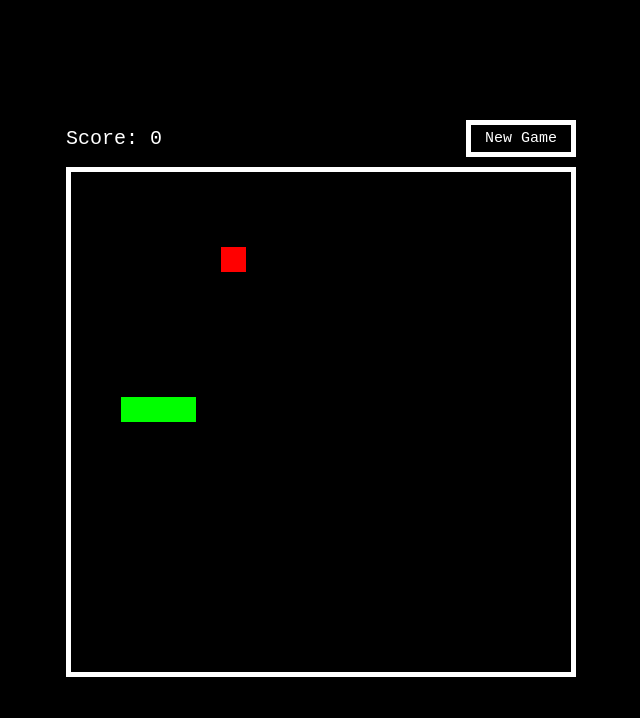
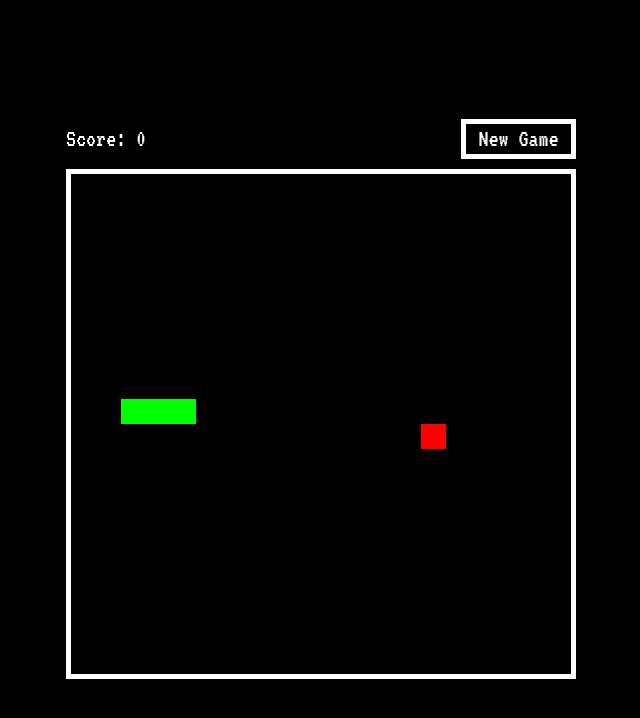
Before and after one commit to asemarian/snake, a plain HTML site: page index.html in a window 1280 px wide. Both pictures are taken after a click on the button "New Game". Shown: the whole page, without its empty margins (319-959 px from the left). Drawn offline with Linux system fonts and the light colour scheme.

Commit message:
added audio, favicon + some refactoring

```diff
--- a/index.html
+++ b/index.html
@@ -5,6 +5,7 @@
     <meta charset="UTF-8">
     <meta name="viewport" content="width=device-width, initial-scale=1.0">
     <link rel="stylesheet" href="style.css">
+    <link rel="shortcut icon" href="favicon.ico" type="image/x-icon">
     <title>Snake</title>
 </head>
 
--- a/script.js
+++ b/script.js
@@ -1,17 +1,14 @@
 const canvas = document.querySelector("canvas");
-
 const context = canvas.getContext("2d");
-const startGameButton = document.querySelector("#start");
 const newGameButton = document.querySelector("#new-game");
-
 const currentScore = document.querySelector("p");
-
+const eatingSound = new Audio("./audio/eating.wav");
+const losingSound = new Audio("./audio/losing.wav");
+const newGameSound = new Audio("./audio/newgame.wav");
 const cell = 25;
-let score = 0;
+let score = 0, head, food;
 let highScore = localStorage.getItem("highScore") || 0;
-
-// context.fillStyle = "magenta";
-// context.fillRect(9 * cell, 9 * cell, cell, cell);
+let direction = "left";
 let snake = [
     {
         x: 9 * cell,
@@ -27,11 +24,7 @@ let snake = [
     }
 ];
 
-
-
-let direction = "left";
 document.addEventListener("keydown", ({ keyCode }) => {
-    console.log(keyCode);
     switch (keyCode) {
         case 37:
             direction = direction === "right" ? "right" : "left";
@@ -54,23 +47,24 @@ const getRandomPosition = () => {
         y: cell * Math.floor(Math.random() * 20)
     }
 }
-let food = getRandomPosition();
-let head;
 
-const endGame = () => {
+const checkSelfCollision = () => {
     if (snake.some(cell => head.x === cell.x && head.y === cell.y)) {
-        context.globalAlpha = 0.5;
-        ;
+        context.fillStyle = "#00000080";
+        context.fillRect(0, 0, 500, 500);
+        losingSound.currentTime = 0;
+        losingSound.play();
         clearInterval(interval);
     }
+}
 
-}
+food = getRandomPosition();
 
 const game = () => {
     // clear screen
     context.fillStyle = "black";
     context.fillRect(0, 0, 500, 500);
-    // context.globalAlpha = "0.1"
+
     // draw snake
     for (let box of snake) {
         context.fillStyle = "lime";
@@ -81,8 +75,7 @@ const game = () => {
     context.fillStyle = "red";
     context.fillRect(food.x, food.y, cell, cell);
 
-
-    // change snake direction
+    // change snake head direction
     if (direction === "left") {
         head = {
             x: snake[0].x - cell,
@@ -92,19 +85,11 @@ const game = () => {
         if (head.x < 0) {
             head.x = 475;
         }
-        if (snake.some(cell => head.x === cell.x && head.y === cell.y)) {
-            context.fillStyle = "#00000080";
-            context.fillRect(0, 0, 500, 500)
-                ;
-            clearInterval(interval);
-        }
 
-        // console.log(snake)
-        // console.log(head)
+        checkSelfCollision();
+
         snake.pop();
-
         snake.unshift(head);
-
     }
 
     if (direction === "right") {
@@ -116,12 +101,9 @@ const game = () => {
         if (head.x === 500) {
             head.x = 0;
         }
-        if (snake.some(cell => head.x === cell.x && head.y === cell.y)) {
-            context.fillStyle = "#00000080";
-            context.fillRect(0, 0, 500, 500)
-                ;
-            clearInterval(interval);
-        }
+
+        checkSelfCollision();
+
         snake.unshift(head);
         snake.pop();
     }
@@ -131,40 +113,33 @@ const game = () => {
             x: snake[0].x,
             y: snake[0].y - cell
         }
+
         if (head.y < 0) {
             head.y = 475;
         }
-        // console.log(head)
-        if (snake.some(cell => head.x === cell.x && head.y === cell.y)) {
-            context.fillStyle = "#00000080";
-            context.fillRect(0, 0, 500, 500)
-                ;
-            clearInterval(interval);
-        }
+
+        checkSelfCollision();
 
         snake.pop();
         snake.unshift(head);
-        // console.log(snake)
-
     }
 
     if (direction === "down") {
-        console.log(snake)
         head = {
             x: snake[0].x,
             y: snake[0].y + cell
         }
+
         if (head.y === 500) {
             head.y = 0;
         }
-        if (snake.some(cell => head.x === cell.x && head.y === cell.y)) {
-            context.fillStyle = "#00000080";
-            context.fillRect(0, 0, 500, 500);
-            clearInterval(interval);
-        }
+
+        checkSelfCollision();
+
         snake.pop();
         snake.unshift(head);
     }
+
     // food collision detection
     if (head.x === food.x && head.y === food.y) {
         snake.push(food)
@@ -173,20 +148,16 @@ const game = () => {
         currentScore.textContent = score > highScore ? `New High Score: ${score}` : `Score: ${score}`;
         highScore = score > highScore ? score : highScore;
         localStorage.setItem("highScore", highScore);
+        eatingSound.currentTime = 0;
+        eatingSound.play();
     }
-
-    // self collision detection
-    // for (let cell of snake) {
-    //     if (cell.x === head.x && cell.y === head.y) {
-    //         clearInterval(interval);
-    //     }
-    // }
-
 }
 
 let interval = setInterval(game, 100);
-let newInterval;
-newGameButton.onclick = () => {
+
+const newGame = () => {
+    newGameSound.currentTime = 0;
+    newGameSound.play();
     snake = [
         {
             x: 9 * cell,
@@ -202,6 +173,11 @@ newGameButton.onclick = () => {
         }
     ];
     direction = "left";
+    score = 0;
+    currentScore.textContent = "Score: 0";
     food = getRandomPosition();
-    window.location.reload();
+    clearInterval(interval);
+    interval = setInterval(game, 100);
 }
+
+newGameButton.addEventListener("click", newGame);
--- a/style.css
+++ b/style.css
@@ -1,7 +1,10 @@
+@import url('https://fonts.googleapis.com/css?family=VT323');
+
 * {
     margin: 0;
     padding: 0;
     box-sizing: border-box;
+    font-family: "VT323", monospace;
 }
 
 body {
@@ -20,7 +23,6 @@ main {
 main > section:first-child {
     display: flex;
     color: white;
-    font-family: monospace;
     margin-bottom: 10px;
 }
 
@@ -28,18 +30,18 @@ main > section:first-child > p {
     margin-right: auto;
     display: grid;
     place-items: center;
-    font-size: 20px;
+    font-size: 25px;
 }
 
 button {
     background-color: transparent;
     color: white;
     font-family: inherit;
-    font-size: 15px;
+    font-size: 25px;
     border: 5px solid white;
     outline: none;
-    padding: 5px;
-    width: 110px;
+    padding: 2.5px 5px;
+    width: 115px;
 }
 
 button:hover {
```
Also changed, not shown: favicon.ico (added), 3 other files.
